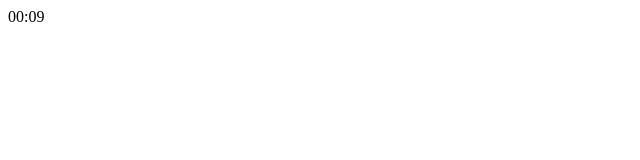
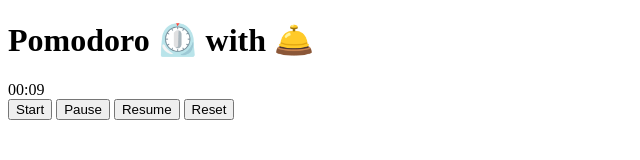
Before and after one commit to beslerpatryk/pomodoro-timer, a plain HTML site: page index.html in a window 1280 px wide. Shown: the whole page, without its empty margins (0-640 px from the left). Drawn offline with Linux system fonts and the light colour scheme.

Commit message:
feat: add markup for start and reset buttons

```diff
--- a/index.html
+++ b/index.html
@@ -8,9 +8,20 @@
 </head>
 <body>
     <main>
+        <h1>Pomodoro ⏲️ with 🛎️</h1>
         <div class="timer-container">
+            <div class="mins">0</div>
+            <div>:</div>
+            <div class="secs">00</div>
+        </div>
+        <audio src="https://soundbible.com/mp3/service-bell_daniel_simion.mp3"></audio>
+        <div class="btn-group">
+            <button id="start">Start</button>
+            <button id="pause">Pause</button>
+            <button id="resume">Resume</button>
+            <button id="reset">Reset</button>
+        </div>
 
-        </div>
     </main>
     <script src="script.js" type = 'text/javascript'></script>
 </body>
```
